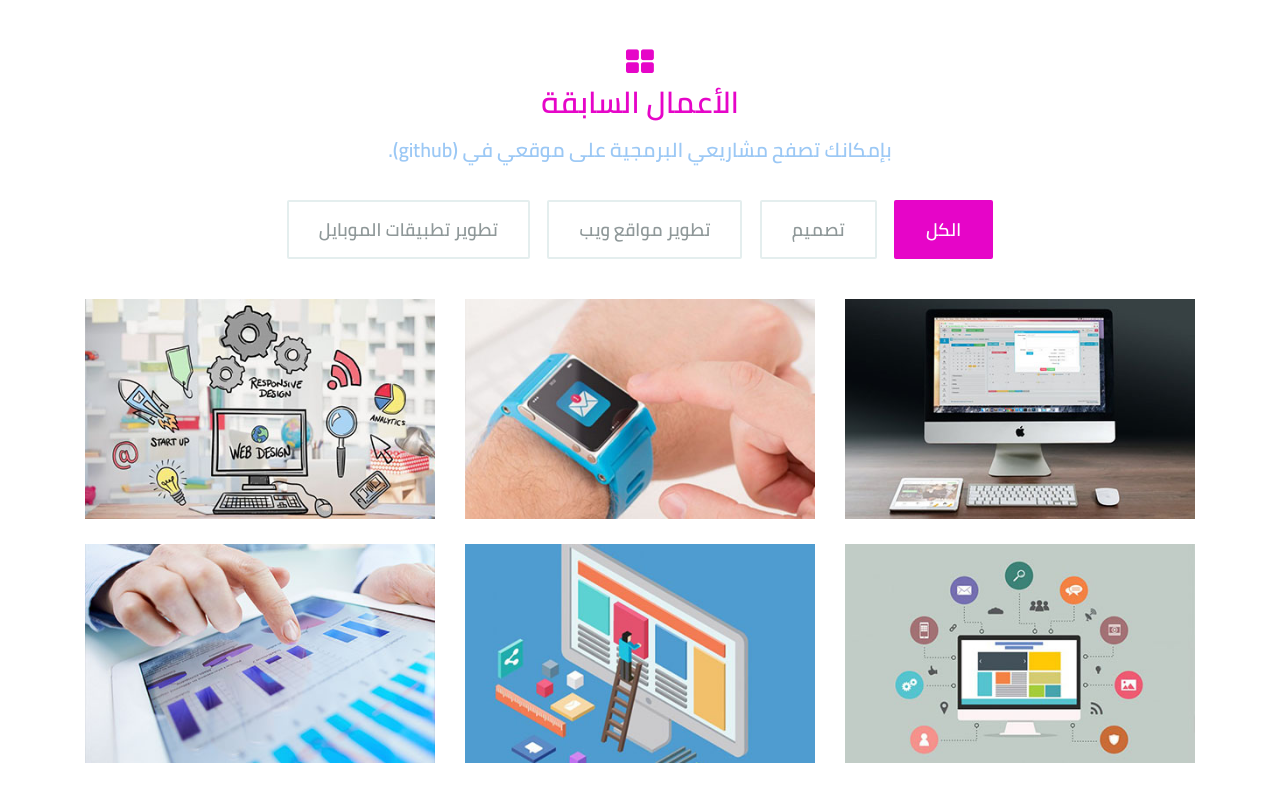
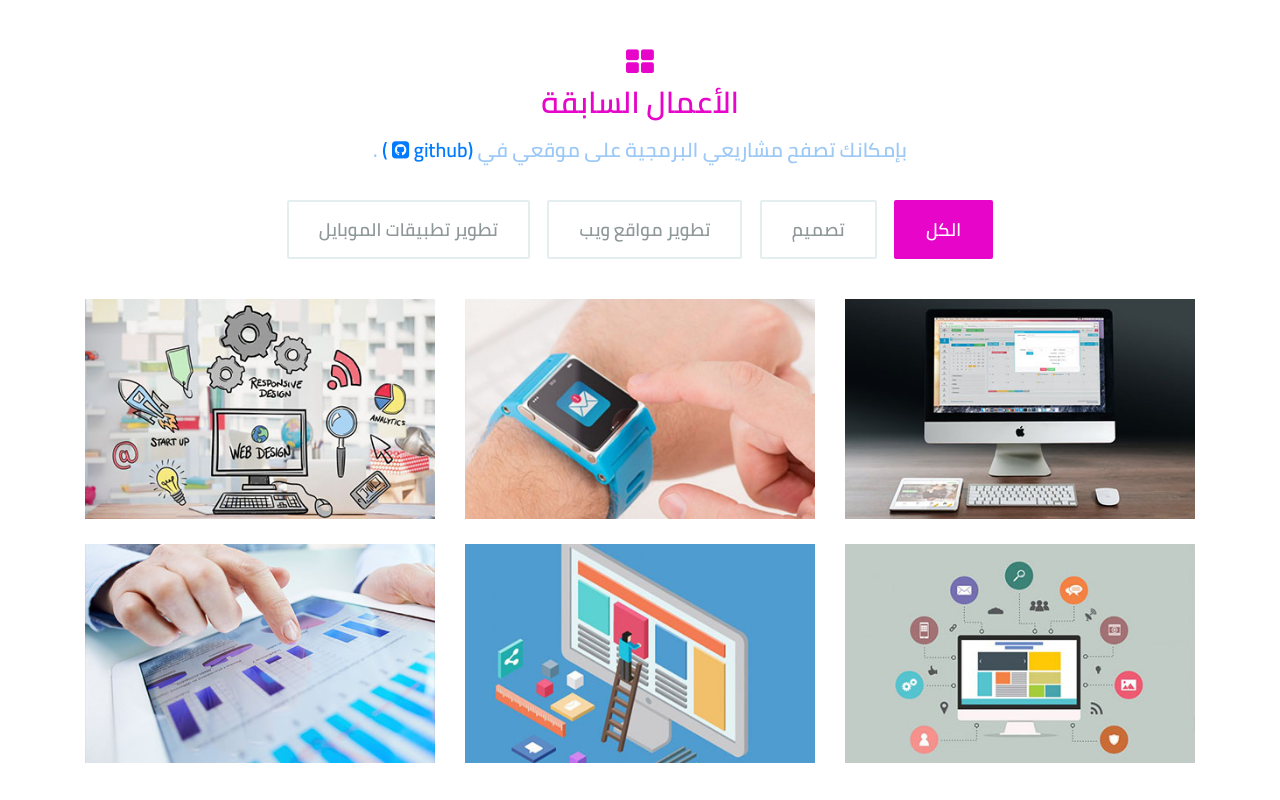
Before and after one commit to Heba-Batayneh/Heba-Batayneh-gallary.github.io, a plain HTML site: page index.html in a window 1280 px wide. Shown: the part 1840-2640 px from the top of the page. Drawn offline with nearby package versions, Linux system fonts and the light colour scheme; files that its build step writes are made by us from their sources; files whose address does not match are found by name.

Commit message:
second  commit

```diff
--- a/index.html
+++ b/index.html
@@ -238,7 +238,13 @@
                 الأعمال السابقة
             </h2>
             <p>
-                بإمكانك تصفح مشاريعي البرمجية على موقعي في (github).
+                بإمكانك تصفح مشاريعي البرمجية على موقعي في
+                <a href="https://github.com/Heba-Batayneh" class="github">
+                    (github
+                    <i class="fa fa-github-square" aria-hidden="true"></i>
+                    )
+                </a>.
+
             </p>
         </div>
         <div class="container">
@@ -342,6 +348,7 @@
                                 <li class="list-inline-item">
                                     <a href="https://www.linkedin.com/in/heba-batayneh-a48854179/" class="linkedin">
                                         <i class="fa fa-linkedin-square fa-2x" aria-hidden="true"></i>
+                                    </a>
                                     </li>
                                 <li class="list-inline-item">
                                     <a href="https://github.com/Heba-Batayneh" class="github">
```
